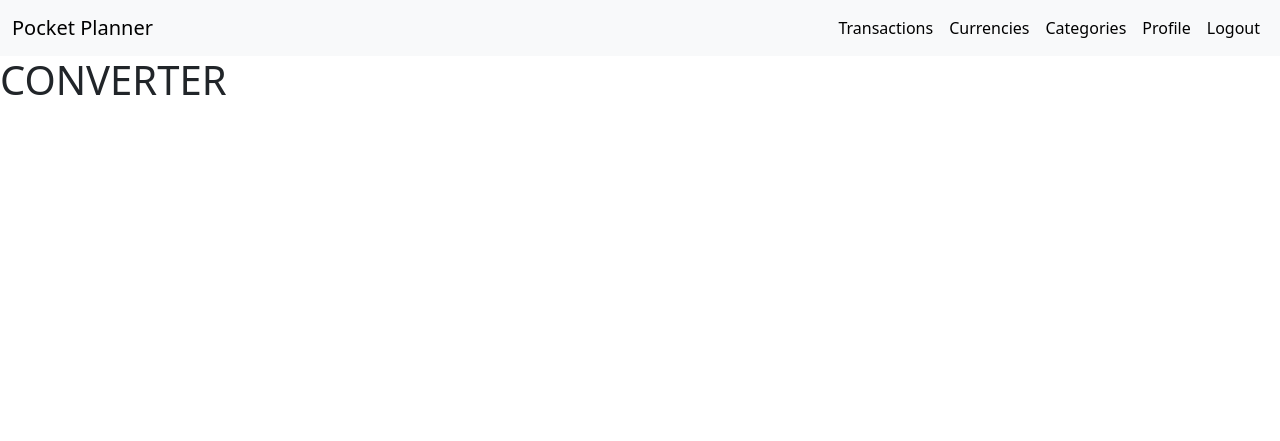
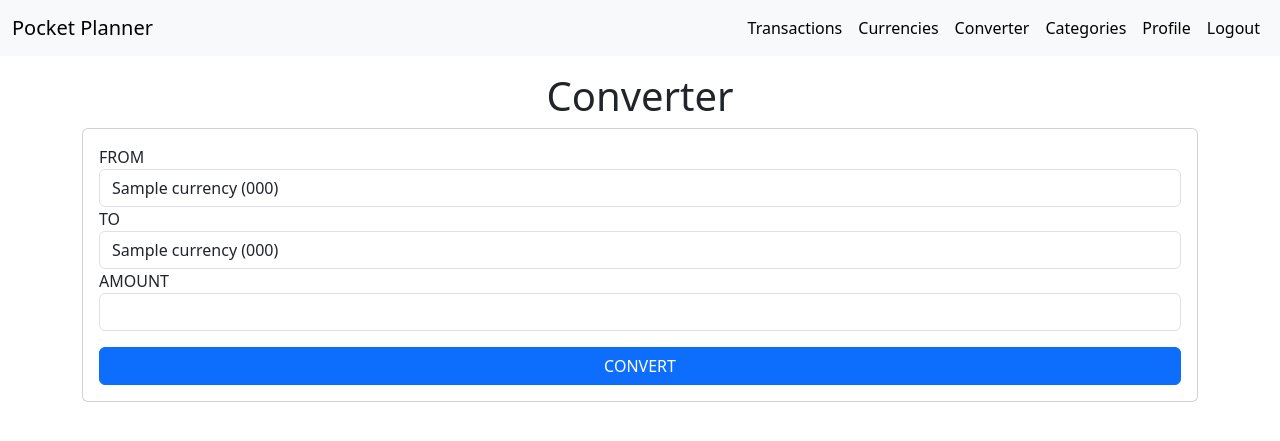
Before and after one commit to JoaquinPalacio/PocketPlanner, a Django app: page /currencies/converter/ in a window 1280 px wide. Shown: the top 441 px of the page. Run offline with Django 5.2, Linux system fonts and the light colour scheme; a user stored in the database is signed in; tables that the repository leaves empty hold one stand-in row (values such as "Sample post").

Commit message:
Creacion del convertidor de divisas

```diff
--- a/App/templates/base.html
+++ b/App/templates/base.html
@@ -37,6 +37,9 @@
             <a class="nav-link active" href="{% url 'currencies' %}">Currencies</a>
           </li>
           <li class="nav-item">
+            <a class="nav-link active" href="{% url 'converter' %}">Converter</a>
+          </li>
+          <li class="nav-item">
             <a class="nav-link active" href="{% url 'categories' %}">Categories</a>
           </li>
           <li class="nav-item">
--- a/currencies/templates/converter.html
+++ b/currencies/templates/converter.html
@@ -1,3 +1,42 @@
-{% extends 'base.html' %} {% block content %}
-<h1>CONVERTER</h1>
+{% extends 'base.html' %}
+{% block content %}
+<div class="container mt-3 mb-3">
+    <h1 class="text-center">Converter</h1>
+    <form method="POST" class="card card-body">
+        {% csrf_token %}
+        <div class="form-group">
+            <label for="from_currency">FROM</label>
+            <select class="form-control" id="from_currency" name="from_currency">
+                {% for currency in currencies %}
+                    <option value="{{ currency.code }}"
+                        {% if from_currency == currency.code %}selected{% endif %}>
+                        {{ currency.name }} ({{ currency.code }})
+                    </option>
+                {% endfor %}
+            </select>
+        </div>
+        <div class="form-group">
+            <label for="to_currency">TO</label>
+            <select class="form-control" id="to_currency" name="to_currency">
+                {% for currency in currencies %}
+                    <option value="{{ currency.code }}"
+                        {% if to_currency == currency.code %}selected{% endif %}>
+                        {{ currency.name }} ({{ currency.code }})
+                    </option>
+                {% endfor %}
+            </select>
+        </div>
+        <div class="form-group">
+            <label for="amount">AMOUNT</label>
+            <input type="number" step="0.01" class="form-control" id="amount" name="amount"
+                value="{{ amount|default:'' }}">
+        </div>
+        {% if converted_amount %}
+        <div class="form-group mt-3">
+            <h4>RESULT: {{ converted_amount|floatformat:2 }}</h4>
+        </div>
+        {% endif %}
+        <button type="submit" class="btn btn-primary mt-3">CONVERT</button>
+    </form>
+</div>
 {% endblock %}
--- a/currencies/views.py
+++ b/currencies/views.py
@@ -14,7 +14,29 @@ def all_currencies(request):
 
 
 def converter(request):
-    return render(request, 'converter.html')
+    currencies = Currency.objects.all()
+    context = {
+        'currencies': currencies,
+        'from_currency': request.POST.get('from_currency', 'USD'),
+        'to_currency': request.POST.get('to_currency', 'EUR'),
+        'amount': request.POST.get('amount', ''),
+        'converted_amount': None
+    }
+
+    if request.method == 'POST':
+        try:
+            from_currency = request.POST['from_currency']
+            to_currency = request.POST['to_currency']
+            amount = float(request.POST['amount'])
+
+            from_rate = Currency.objects.get(code=from_currency).rate_to_usd
+            to_rate = Currency.objects.get(code=to_currency).rate_to_usd
+
+            context['converted_amount'] = (amount/from_rate)*to_rate
+        except (ValueError, Currency.DoesNotExist) as e:
+            context['error'] = e
+
+    return render(request, 'converter.html', context)
 
 
 def update(request):
```
